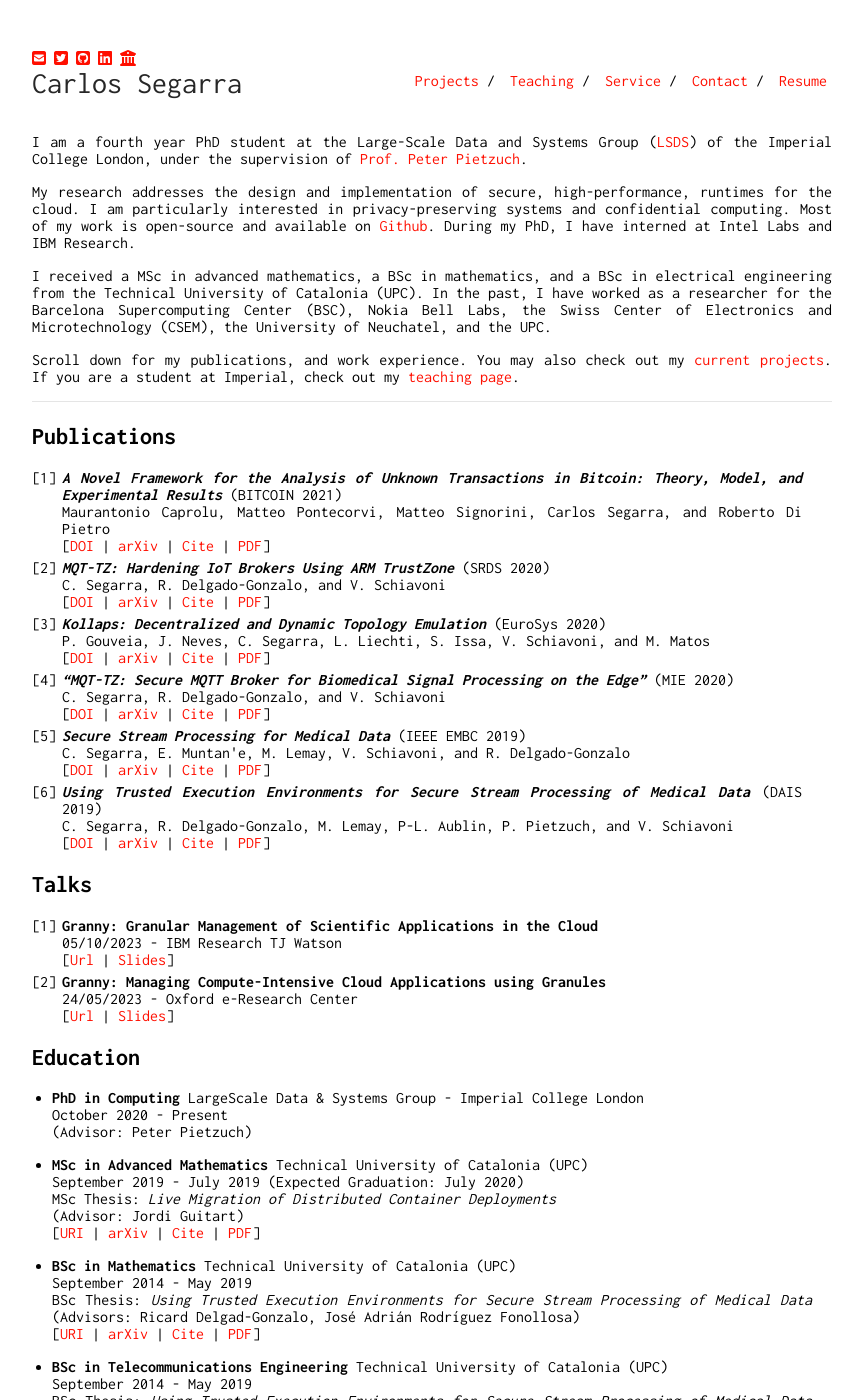
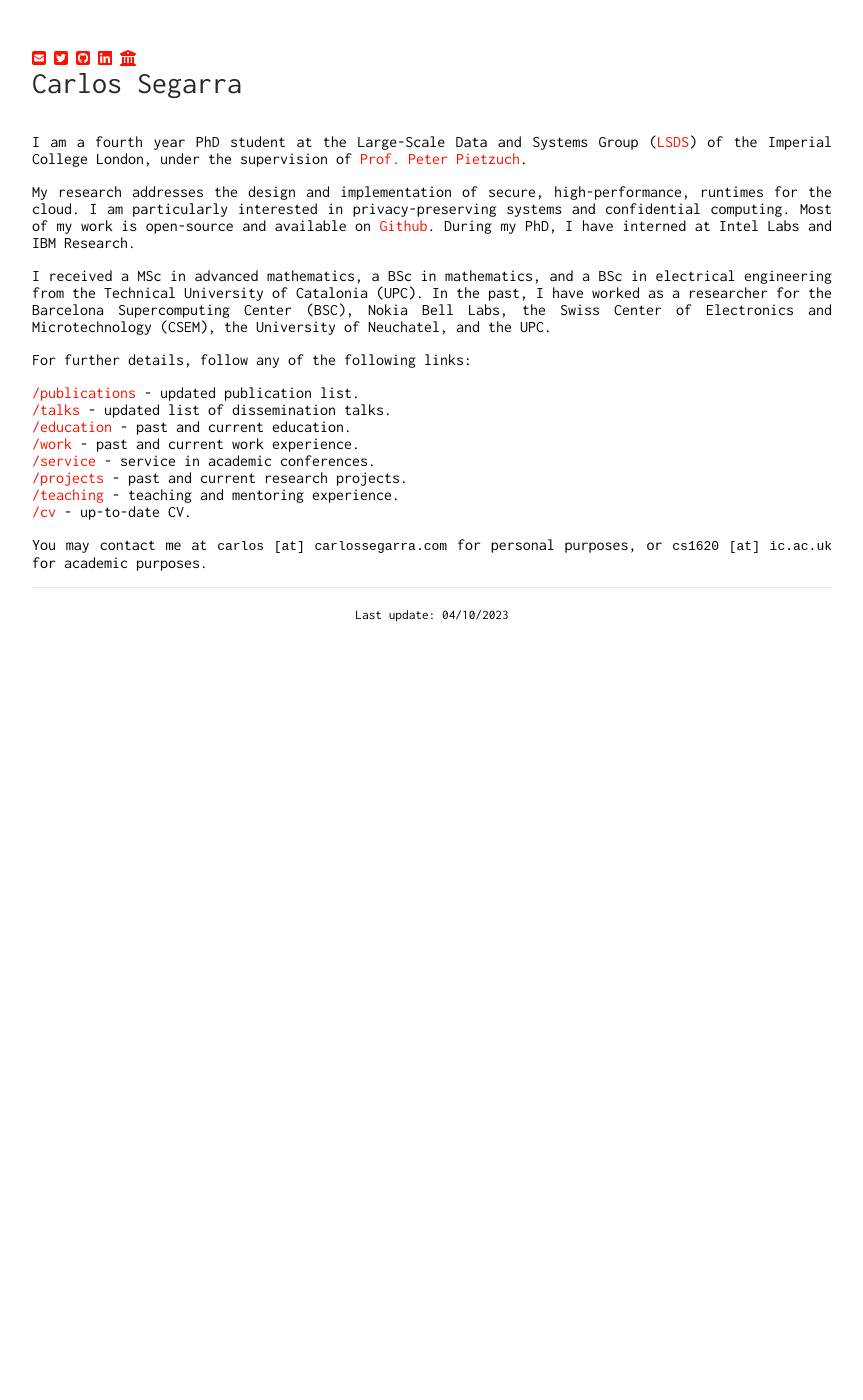
Before and after one commit to csegarragonz/csg-web, a Jekyll site: the page built from index.md, in a window 1280 px wide and 1400 px high. Shown: the whole window, without its empty margins (208-1071 px from the left). Built offline with Jekyll 4.4.1, drawn with Linux system fonts in a browser that asks for light colours; nearby versions of some CDN libraries; some of the changed text lies outside the part shown.

Commit message:
pages: major restructure

```diff
--- /dev/null
+++ b/Gemfile
@@ -0,0 +1,5 @@
+source "https://rubygems.org"
+
+gem "jekyll-watch"
+gem "kramdown-parser-gfm"
+gem "webrick"
--- a/_config.yml
+++ b/_config.yml
@@ -17,17 +17,19 @@ sass:
     style: compressed
     sass_dir: _sass
 
-nav:
- - name: "Projects"
-   link: "/projects.html"
- - name: "Teaching"
-   link: "/teaching.html"
- - name: "Service"
-   link: "/service.html"
- - name: "Contact"
-   link: "/contact.html"
- - name: "Resume"
-   link: "/assets/SegarraCarlos_CV.pdf"
+# 20/11/2023 - we comment out navigation options, but leave it commented here
+# just in case we ever want to re-enable it
+# nav:
+#  - name: "Projects"
+#    link: "/projects.html"
+#  - name: "Teaching"
+#    link: "/teaching.html"
+#  - name: "Service"
+#    link: "/service.html"
+#  - name: "Contact"
+#    link: "/contact.html"
+#  - name: "Resume"
+#    link: "/assets/SegarraCarlos_CV.pdf"
 
 social-media:
   - id: 'carlos@carlossegarra.com'
--- a/index.md
+++ b/index.md
@@ -12,94 +12,16 @@ During my PhD, I have interned at Intel Labs and IBM Research.
 I received a MSc in advanced mathematics, a BSc in mathematics, and a BSc in electrical engineering from the Technical University of Catalonia (UPC).
 In the past, I have worked as a researcher for the Barcelona Supercomputing Center (BSC), Nokia Bell Labs, the Swiss Center of Electronics and Microtechnology (CSEM), the University of Neuchatel, and the UPC.
 
-Scroll down for my publications, and work experience. You may also check out
-my [current projects](https://carlossegarra.com/projects.html). If you are
-a student at Imperial, check out my [teaching page](https://carlossegarra.com/teaching.html).
+For further details, follow any of the following links:
 
----
+[/publications](/pages/publications.html) - updated publication list.\\
+[/talks](/pages/talks.html) - updated list of dissemination talks.\\
+[/education](/pages/education.html) - past and current education.\\
+[/work](/pages/work.html) - past and current work experience.\\
+[/service](/pages/service.html) - service in academic conferences.\\
+[/projects](/pages/projects.html) - past and current research projects.\\
+[/teaching](/pages/teaching.html) - teaching and mentoring experience.\\
+[/cv](/assets/SegarraCarlos_CV.pdf) - up-to-date CV.
 
-## Publications
-
-1. **_A Novel Framework for the Analysis of Unknown Transactions in Bitcoin: Theory, Model, and Experimental Results_** (BITCOIN 2021) \\
-Maurantonio Caprolu, Matteo Pontecorvi, Matteo Signorini, Carlos Segarra, and Roberto Di Pietro \\
-[[DOI](broken) | [arXiv](https://arxiv.org/pdf/2103.09459.pdf) | [Cite]({{ site.url }}/assets/papers/BITCOIN2021_CENTRIC.bib) | [PDF]({{ site.url }}/assets/papers/BITCOIN2021_CENTRIC.pdf)]
-1. **_MQT-TZ: Hardening IoT Brokers Using ARM TrustZone_** (SRDS 2020) \\
-C. Segarra, R. Delgado-Gonzalo, and V. Schiavoni \\
-[[DOI](broken) | [arXiv](http://arxiv.org/abs/2007.12442) | [Cite](broken) | [PDF](broken)]
-1. **_Kollaps: Decentralized and Dynamic Topology Emulation_** (EuroSys 2020) \\
-P. Gouveia, J. Neves, C. Segarra, L. Liechti, S. Issa, V. Schiavoni, and M. Matos \\
-[[DOI](https://dl.acm.org/doi/abs/10.1145/3342195.3387540) | [arXiv](https://arxiv.org/abs/2004.02253) | [Cite]({{ site.url }}/assets/papers/EUROSYS2020_Kollaps.bib) | [PDF]({{ site.url }}/assets/papers/EUROSYS2020_Kollaps.pdf)]
-1. **_"MQT-TZ: Secure MQTT Broker for Biomedical Signal Processing on the Edge"_** (MIE 2020) \\
-C. Segarra, R. Delgado-Gonzalo, and V. Schiavoni \\
-[[DOI](https://doi.org/10.3233/shti200177) | [arXiv](https://arxiv.org/abs/2007.01555) | [Cite]({{ site.url }}/assets/papers/MIE2020_MQTTZ.bib) | [PDF]({{ site.url }}/assets/papers/MIE2020_MQTTZ.pdf)]
-2.  **_Secure Stream Processing for Medical Data_** (IEEE EMBC 2019) \\
-C. Segarra, E. Muntan\'e, M. Lemay, V. Schiavoni, and  R. Delgado-Gonzalo \\
-[[DOI](https://doi.org/10.1109/EMBC.2019.8856334) | [arXiv](https://arxiv.org/abs/1907.12242) | [Cite]({{ site.url }}/assets/papers/EMBC2019_SecureStreamProcessing.bib) | [PDF]({{ site.url }}/assets/papers/EMBC2019_SecureStreamProcessing.pdf)]
-3. **_Using Trusted Execution Environments for Secure Stream Processing of Medical Data_** (DAIS 2019) \\
-C. Segarra, R. Delgado-Gonzalo, M. Lemay, P-L. Aublin, P. Pietzuch, and V. Schiavoni \\
-[[DOI](https://doi.org/10.1007/978-3-030-22496-7_6) | [arXiv](https://arxiv.org/abs/1906.07072) | [Cite]({{ site.url }}/assets/papers/DAIS2019_UsingTEE.bib) | [PDF]({{ site.url }}/assets/papers/DAIS2019_UsingTEE.pdf)]
-
-## Talks
-
-1. **Granny: Granular Management of Scientific Applications in the Cloud** \\
-05/10/2023 - IBM Research TJ Watson \\
-[[Url](broken) | [Slides](broken)]
-1. **Granny: Managing Compute-Intensive Cloud Applications using Granules** \\
-24/05/2023 - Oxford e-Research Center \\
-[[Url](https://oerc.ox.ac.uk/events/granny-managing-compute-intensive-cloud-applications-using-granules-carlos-segarra/) | [Slides](broken)]
-
-## Education
-
-* **PhD in Computing** LargeScale Data & Systems Group - Imperial College London \\
-  October 2020 - Present \\
-  (Advisor: Peter Pietzuch)
-
-* **MSc in Advanced Mathematics** Technical University of Catalonia (UPC) \\
-  September 2019 - July 2019 (Expected Graduation: July 2020)\\
-  MSc Thesis: _Live Migration of Distributed Container Deployments_\\
-  (Advisor: Jordi Guitart) \\
-[[URI](https://upcommons.upc.edu/handle/2117/328099) | [arXiv](broken) | [Cite]({{ site.url }}/assets/papers/SegarraGonzalez_Carlos_TFM.bib) | [PDF]({{ site.url }}/assets/papers/SegarraGonzalez_Carlos_TFM.pdf)]
-
-* **BSc in Mathematics** Technical University of Catalonia (UPC) \\
-  September 2014 - May 2019 \\
-  BSc Thesis: _Using Trusted Execution Environments for Secure Stream Processing of Medical Data_ (Advisors: Ricard Delgad-Gonzalo, José Adrián Rodríguez Fonollosa)\\
-[[URI](http://hdl.handle.net/2117/169114) | [arXiv](broken) | [Cite]({{ site.url }}/assets/papers/SegarraGonzalez_Carlos_TFG.bib) | [PDF]({{ site.url }}/assets/papers/SegarraGonzalez_Carlos_TFG.pdf)]
-
-* **BSc in Telecommunications Engineering** Technical University of Catalonia (UPC) \\
-  September 2014 - May 2019 \\
-  BSc Thesis: _Using Trusted Execution Environments for Secure Stream Processing of Medical Data_ (Advisors: Ricard Delgad-Gonzalo, José Adrián Rodríguez Fonollosa)\\
-[[URI](http://hdl.handle.net/2117/169114) | [arXiv](broken) | [Cite]({{ site.url }}/assets/papers/SegarraGonzalez_Carlos_TFG.bib) | [PDF]({{ site.url }}/assets/papers/SegarraGonzalez_Carlos_TFG.pdf)]
-
-## Work Experience
-
-* **Graduate Student Visitor** Hybrid Cloud Infrastructure - IBM Research \\
-  September 2023 - December 2023 \\
-  Supervisor: Daniele Buono
-
-* **Graduate Research Intern** Datacenter Security Team - Intel Labs \\
-  June 2022 - September 2022 \\
-  Supervisor: Mona Vij
-
-* **Research Collaborator** Computer Architecture Department - Technical University of Catalonia \\
-  October 2019 - October 2020 \\
-  Supervisor: Jordi Guitart
-
-* **Full-Stack Web Developer** Alumniverse \\
-  January 2020 - June 2020 \\
-  Technologies used: PHP-Laravel and VueJS
-
-* **Research Assistant** Complex Systems Group - Institut d'Informatique (Université de Neuchâtel)\\
-  August 2019 - December 2019\\
-  Supervisor: Valerio Schiavoni
-
-* **Trainee** Embedded Software Group - Swiss Center for Electronics and Microtechnology\\
-  October 2018 - July 2019\\
-  Supervisor: Ricard Delgado
-
-* **Summer Intern** Cybersecurity Group - Nokia Bell Labs\\
-  June 2018 - September 2018\\
-  Supervisors: Matteo Pontecorvi, Matteo Signorgini
-
-* **Research Student** Workflows and Distributed Computing Group - Barcelona Supercomputing Center\\
-  April 2017 - June 2018\\
-  Supervisor: Rosa Badia
+You may contact me at `carlos [at] carlossegarra.com` for personal purposes, or
+`cs1620 [at] ic.ac.uk` for academic purposes.
--- a/tasks/jekyll.py
+++ b/tasks/jekyll.py
@@ -17,8 +17,6 @@ def serve(ctx):
         "docker run --rm",
         "--name live-web",
         "-v {}:/srv/jekyll".format(PROJ_ROOT),
-        "-v {}/fullchain.pem:{}/fullchain.pem".format(HOST_KEYS_DIR, CLI_KEYS_DIR),
-        "-v {}/privkey.pem:{}/privkey.pem".format(HOST_KEYS_DIR, CLI_KEYS_DIR),
         "-p 4000:4000",
         "-it jekyll/jekyll:{}".format(JEKYLL_VERSION),
         "jekyll serve --watch --drafts",
```
Also changed, not shown: contact.md (deleted, +0 -11 lines), pages/education.md (added, +26 -0 lines), pages/projects.md (added, +12 -0 lines), pages/publications.md (added, +25 -0 lines), pages/service.md (renamed from service.md, +1 -1 lines), pages/talks.md (added, +13 -0 lines), pages/teaching.md (renamed from teaching.md, +1 -1 lines), pages/work.md (added, +38 -0 lines), students.md (deleted, +0 -12 lines), README.md, 1 other file.
